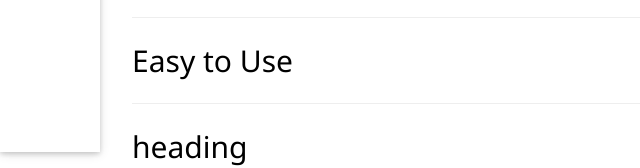
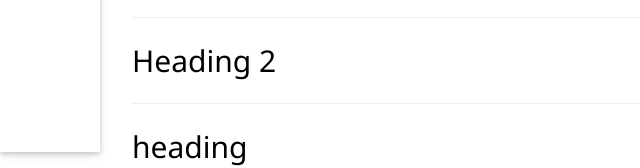
Before and after one commit to Luis-Macias/American-Studies-102-site, a plain HTML site: page index.html in a window 1280 px wide. Shown: the part 648-816 px from the top of the page, 0-640 px from the left. Drawn offline with Linux system fonts and the light colour scheme.

Commit message:
changed another template

```diff
--- a/index.html
+++ b/index.html
@@ -51,7 +51,7 @@
             <h2>Lorem Ipsum</h2>
             <p>Lorem ipsum dolor sit amet, consectetur adipiscing elit, sed do eiusmod tempor incididunt ut labore et dolore magna aliqua. Ut enim ad minim veniam, quis nostrud exercitation ullamco laboris nisi ut aliquip ex ea commodo consequat. Duis aute irure dolor in reprehenderit in voluptate velit esse cillum dolore eu fugiat nulla pariatur. Excepteur sint occaecat cupidatat non proident, sunt in culpa qui officia deserunt mollit anim id est laborum.</p>
             <hr>
-            <h2>Easy to Use</h2>
+            <h2>Heading 2</h2>
 
             <hr>
             <h2> heading </h2>
```
